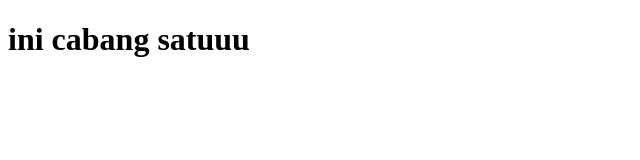
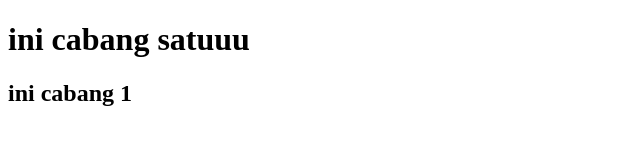
Before and after one commit to HaasyimMuhammad/responsi, a plain HTML site: page cabang1.html in a window 1280 px wide. Shown: the whole page, without its empty margins (0-640 px from the left). Drawn offline with Linux system fonts and the light colour scheme.

Commit message:
edit tambah

```diff
--- a/cabang1.html
+++ b/cabang1.html
@@ -8,5 +8,6 @@
 </head>
 <body>
     <h1>ini cabang satuuu</h1>
+    <h2>ini cabang 1</h1>
 </body>
 </html>
```
